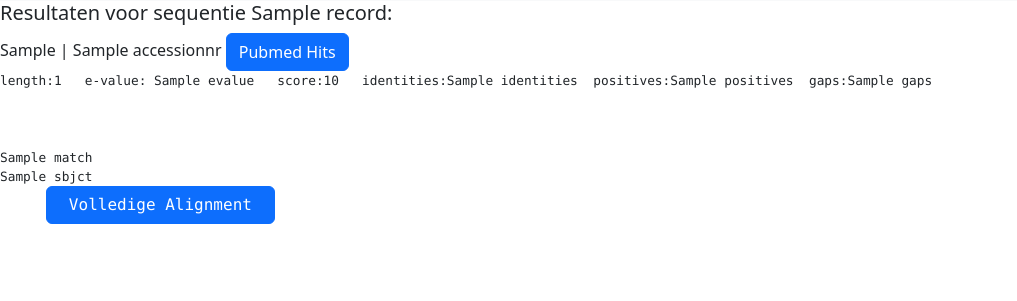
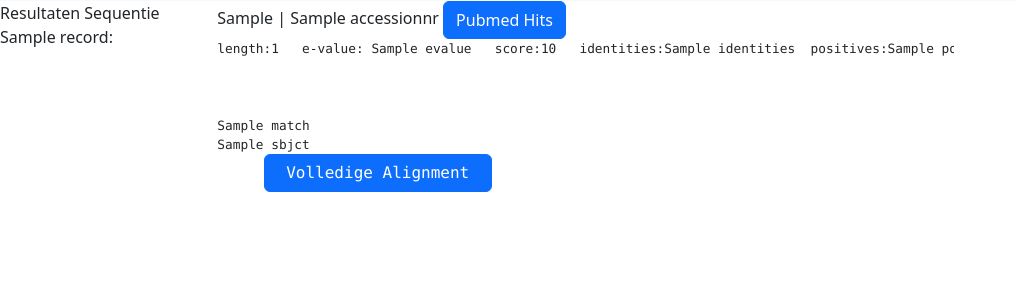
Before and after one commit to ttqnt/webapplication_c11, a Flask app: template templates/content.html in a window 1280 px wide. Shown: the part 55-356 px from the top of the page, without its empty margins (0-1017 px from the left). Run offline with Flask 2, Linux system fonts and the light colour scheme; the template is opened without the code that fills it: most values are stand-ins (such as "Sample title", 1, 10 or a date in 2020).

Commit message:
Update content.html

```diff
--- a/templates/content.html
+++ b/templates/content.html
@@ -1,9 +1,12 @@
 {% extends "base.html"%}
   {% block content %}
 
-  <div class="">
+  <div class="row">
     {% for record in blast_records %}
-    <h5>Resultaten voor sequentie {{  record }}: </h5>
+    <div class="col-2">
+      Resultaten Sequentie {{record}}:
+    </div>
+    <div class="col-7">
     {% for alignment in blast_records[record] %}
 
     {{blast_records[record][alignment]["hit_def"]}} | {{blast_records[record][alignment]["accessionnr"]}}   <a class="btn btn-primary" data-bs-toggle="collapse" href="#collapsePM" role="button" aria-expanded="false" aria-controls="collapse"> Pubmed Hits </a>
@@ -23,6 +26,7 @@
 {{blast_records[record][alignment]["full_seq"]}} </pre>
     {% endfor %}
   {% endfor %}
+    </div>
   </div><br>
 
 {% endblock %}
```
